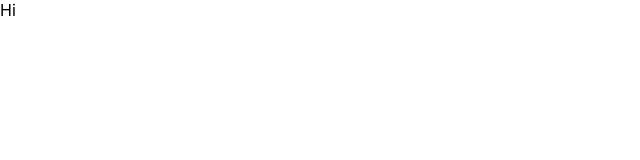
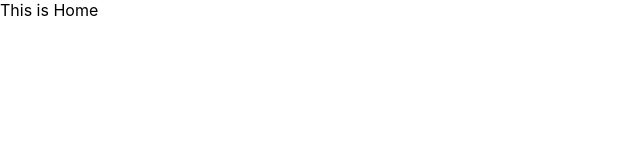
Before and after one commit to mustafak78677/box-office, a React (Create React App) app: page / in a window 1280 px wide. Shown: the top 160 px of the page, without its empty margins (0-640 px from the left). Built offline with nearby package versions, Linux system fonts and the light colour scheme.

Commit message:
added react router

```diff
--- a/package.json
+++ b/package.json
@@ -8,6 +8,8 @@
     "@testing-library/user-event": "^12.8.3",
     "react": "^17.0.2",
     "react-dom": "^17.0.2",
+    "react-router": "^5.2.0",
+    "react-router-dom": "^5.2.0",
     "react-scripts": "4.0.3",
     "web-vitals": "^1.1.2"
   },
--- a/src/App.js
+++ b/src/App.js
@@ -1,7 +1,20 @@
 import React from "react";
+import { Switch, Route } from 'react-router-dom';
 
 function App() {
-  return <div>Hi</div>;
+  return (<Switch>
+    <Route exact={true} path="/">
+      This is Home
+    </Route>
+
+    <Route exact path="/starred">
+      This is Starred
+    </Route>
+
+    <Route>
+      This is 404 page
+    </Route>
+  </Switch>);
 }
 
 export default App;
--- a/src/index.js
+++ b/src/index.js
@@ -1,10 +1,11 @@
 import React from 'react';
 import ReactDOM from 'react-dom';
+import { BrowserRouter } from 'react-router-dom';
 import './index.css';
 import App from './App';
 import reportWebVitals from './reportWebVitals';
 
-ReactDOM.render(<App />, document.getElementById('root'));
+ReactDOM.render(<BrowserRouter><App /></BrowserRouter>, document.getElementById('root'));
 
 // If you want to start measuring performance in your app, pass a function
 // to log results (for example: reportWebVitals(console.log))
```
Also changed, not shown: 1 other file (tests, documents, lock files or other folders).
